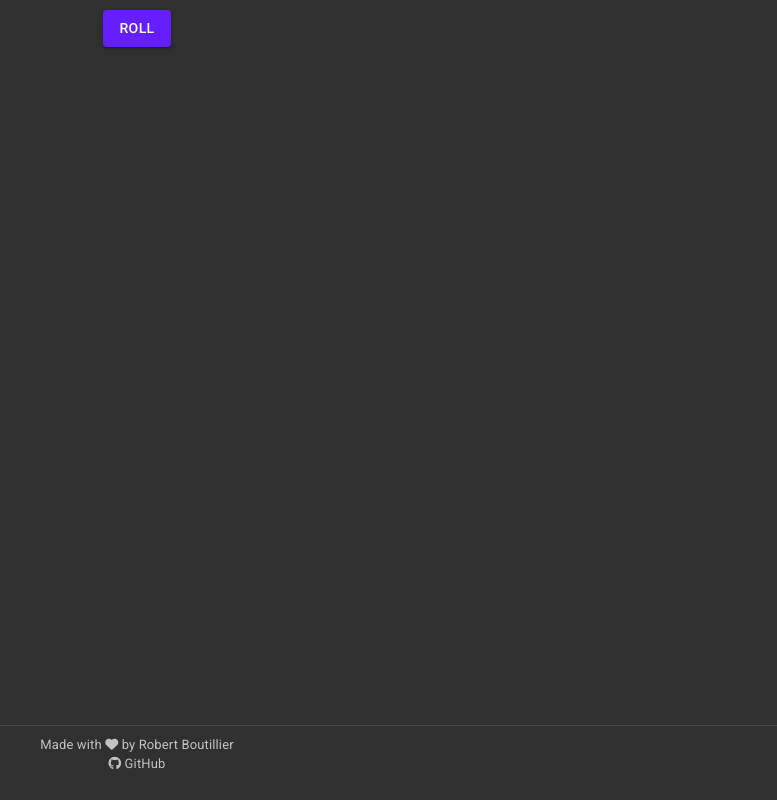
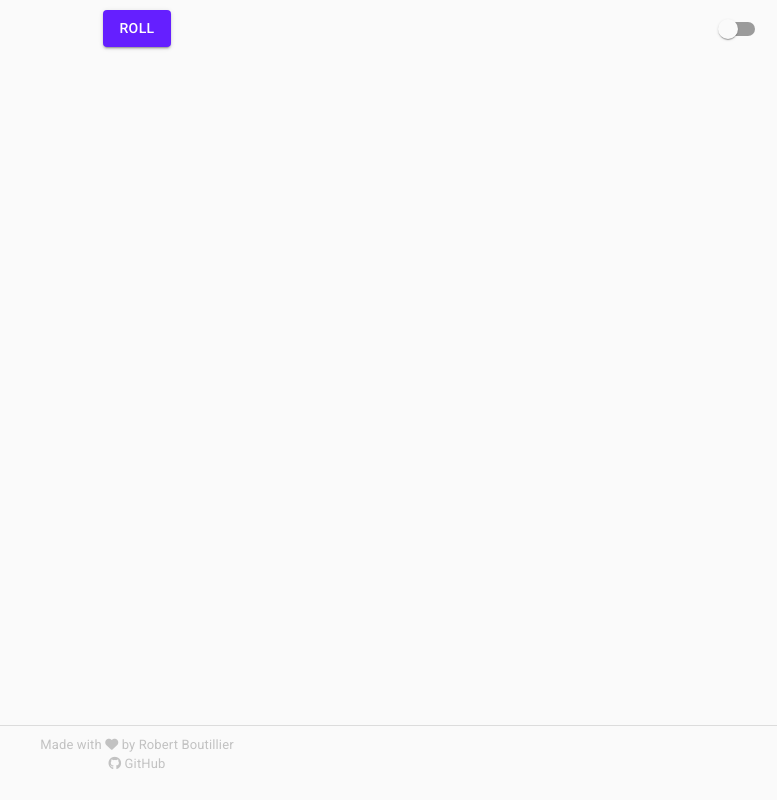
Before and after one commit to rbout/roulettephobia, a React (Create React App) app: page / in a window 1280 px wide. Shown: the whole page, without its empty margins (503-1280 px from the left). Built offline with nearby package versions, Linux system fonts and the light colour scheme.

Commit message:
Added switch for dark mode

```diff
--- a/src/App.js
+++ b/src/App.js
@@ -7,6 +7,7 @@ import CssBaseline from "@material-ui/core/CssBaseline";
 import Strat from "./components/Strat";
 import Divider from "@material-ui/core/Divider";
 import Typography from "@material-ui/core/Typography";
+import Switch from "@material-ui/core/Switch";
 
 const useStyles = makeStyles({
   rule: {
@@ -32,8 +33,24 @@ const useStyles = makeStyles({
     fontSize: 13,
     color: '#c2c2c2',
     textAlign: "center"
+  },
+  darkMode: {
+    position: "absolute",
+    top: 0,
+    right: 0,
+    margin: 10
   }
 })
+
+
+function App() {
+
+  const [state, setState] = React.useState({
+    ruleOneNum: null,
+    ruleTwoNum: null
+  })
+
+  const [darkMode, setDarkMode] = React.useState(false)
 
   const theme = createMuiTheme({
     palette: {
@@ -47,11 +64,9 @@ const theme = createMuiTheme({
         main: '#651fff',
         dark: '#4615b2'
       },
-    type: 'dark'
+      type: darkMode ? 'dark' : 'light'
     }
   })
-
-function App() {
 
   // TODO do this with a csv or something better idk
   const rules = [
@@ -207,11 +222,6 @@ function App() {
 
   const styles = useStyles()
 
-  const [state, setState] = React.useState({
-    ruleOneNum: null,
-    ruleTwoNum: null
-  })
-
   const [oneChecked, setOneChecked] = React.useState(false)
   const [twoChecked, setTwoChecked] = React.useState(false)
 
@@ -219,6 +229,9 @@ function App() {
     <ThemeProvider theme={theme}>
       <CssBaseline />
       <div>
+        <Switch checked={darkMode} className={styles.darkMode} color='primary' onChange={() => {
+          setDarkMode(!darkMode)
+        }}/>
         <div className={styles.centerBox}>
           <RuleButton setState={setState}
                       state={state}
```
Lines whose indentation alone changed are shown as unchanged.
